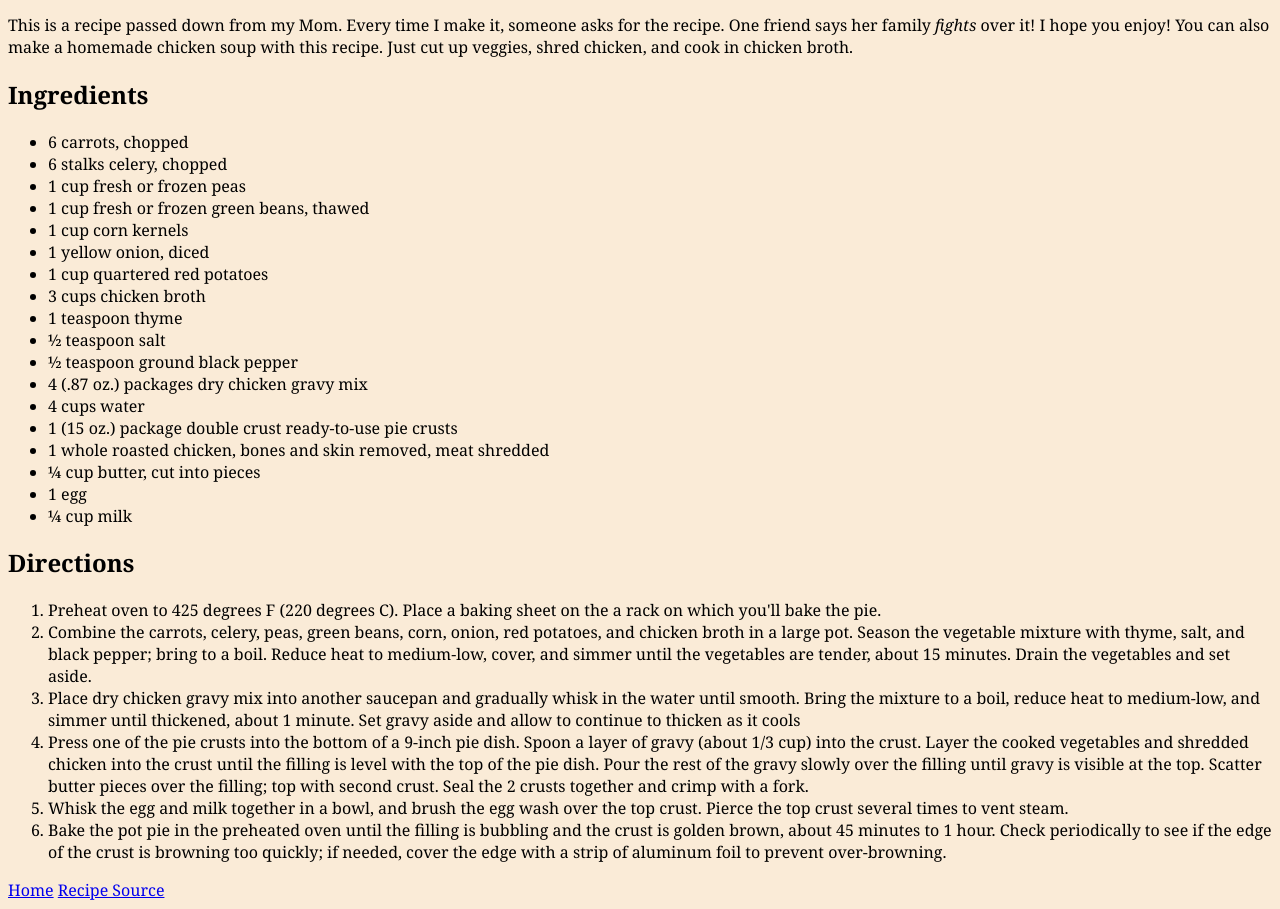
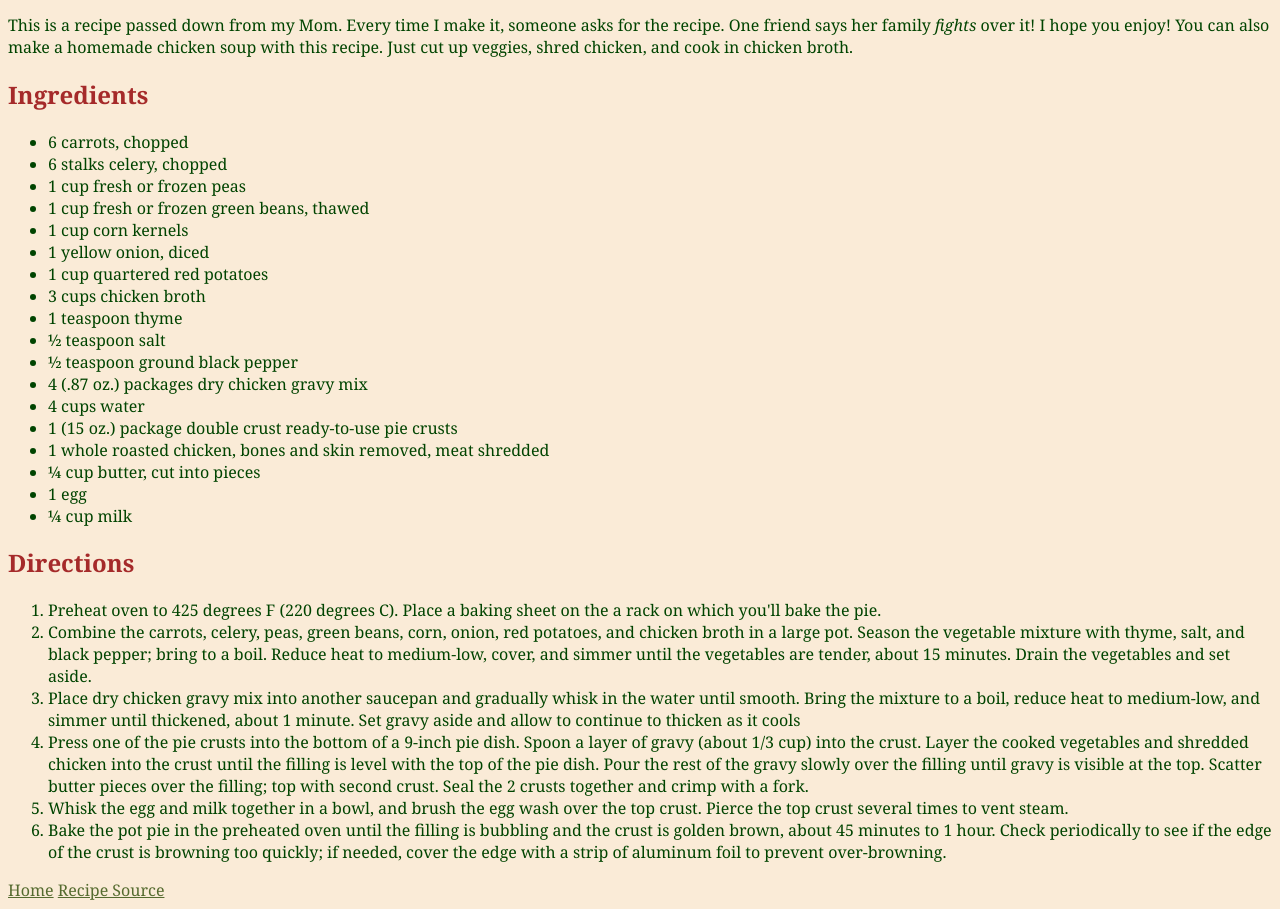
Before and after one commit to batpanda04-del/odin-recipes, a plain HTML site: page recipes/potpie.html in a window 1280 px wide. Shown: the part 460-1369 px from the top of the page. Drawn offline with Linux system fonts and the light colour scheme.

Commit message:
Style text, links, and scrollbar
Because frankly I forgot to do that when I committed earlier. Oopsie. Also fixed a syntax error in the font-family line of the stylesheet where I forgot the semicolon this entire time. We're learning REAL good today.

```diff
--- a/styles.css
+++ b/styles.css
@@ -1,6 +1,7 @@
 * {
     background-color: antiquewhite;
-    font-family:Georgia, 'Times New Roman', Times, serif
+    font-family:Georgia, 'Times New Roman', Times, serif;
+    scrollbar-color: darkolivegreen antiquewhite;
 }
 .page-title,h1 {
     text-align: center;
@@ -8,3 +9,24 @@
     background-color: brown;
     padding: 5px;
 }
+
+h2 {
+    color: brown;
+}
+
+a {
+
+    color: darkolivegreen;
+}
+
+a:visited {
+    color: darkgoldenrod;
+}
+
+a:hover {
+    color: red;
+}
+
+li, p {
+    color: rgb(0, 68, 0);
+}
```
